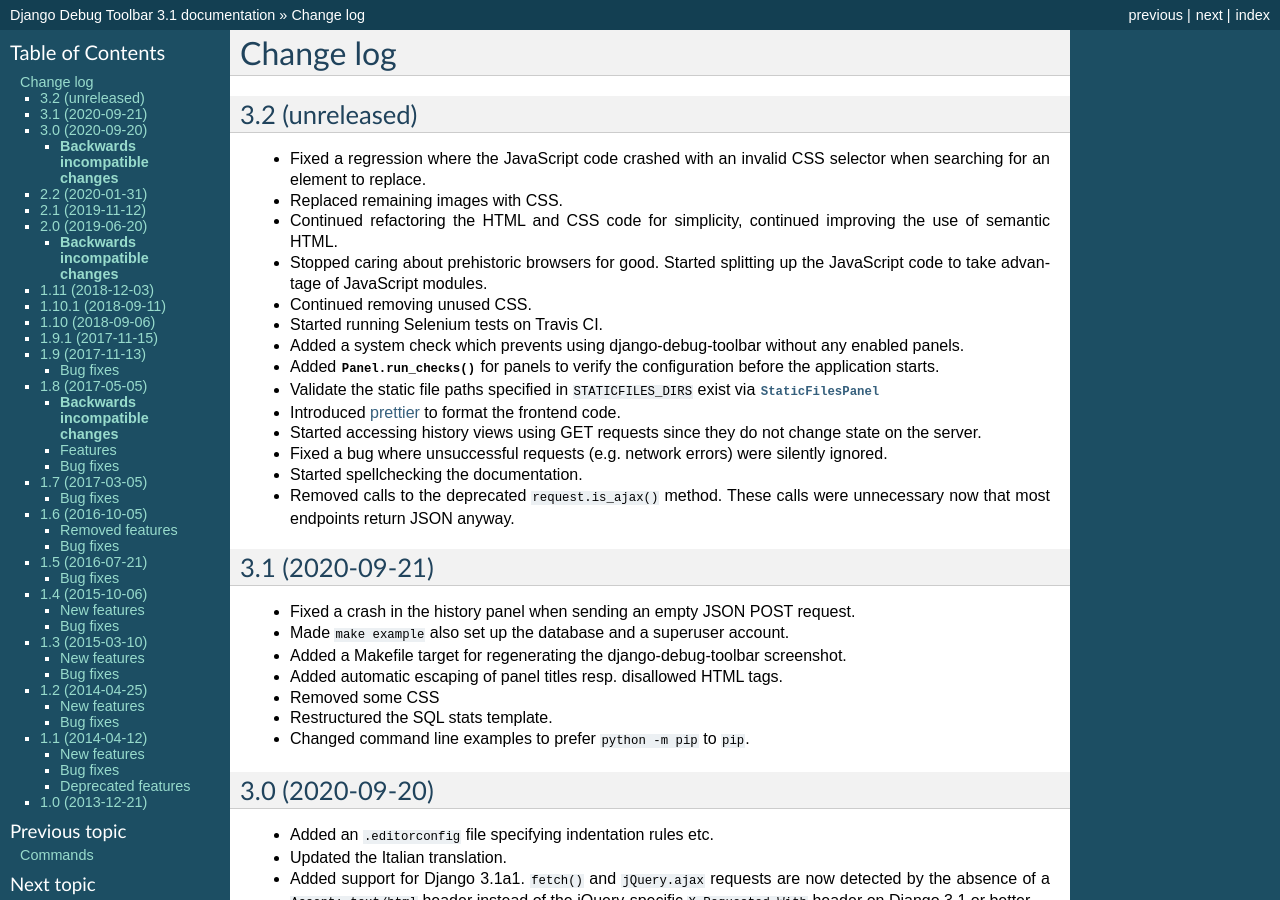
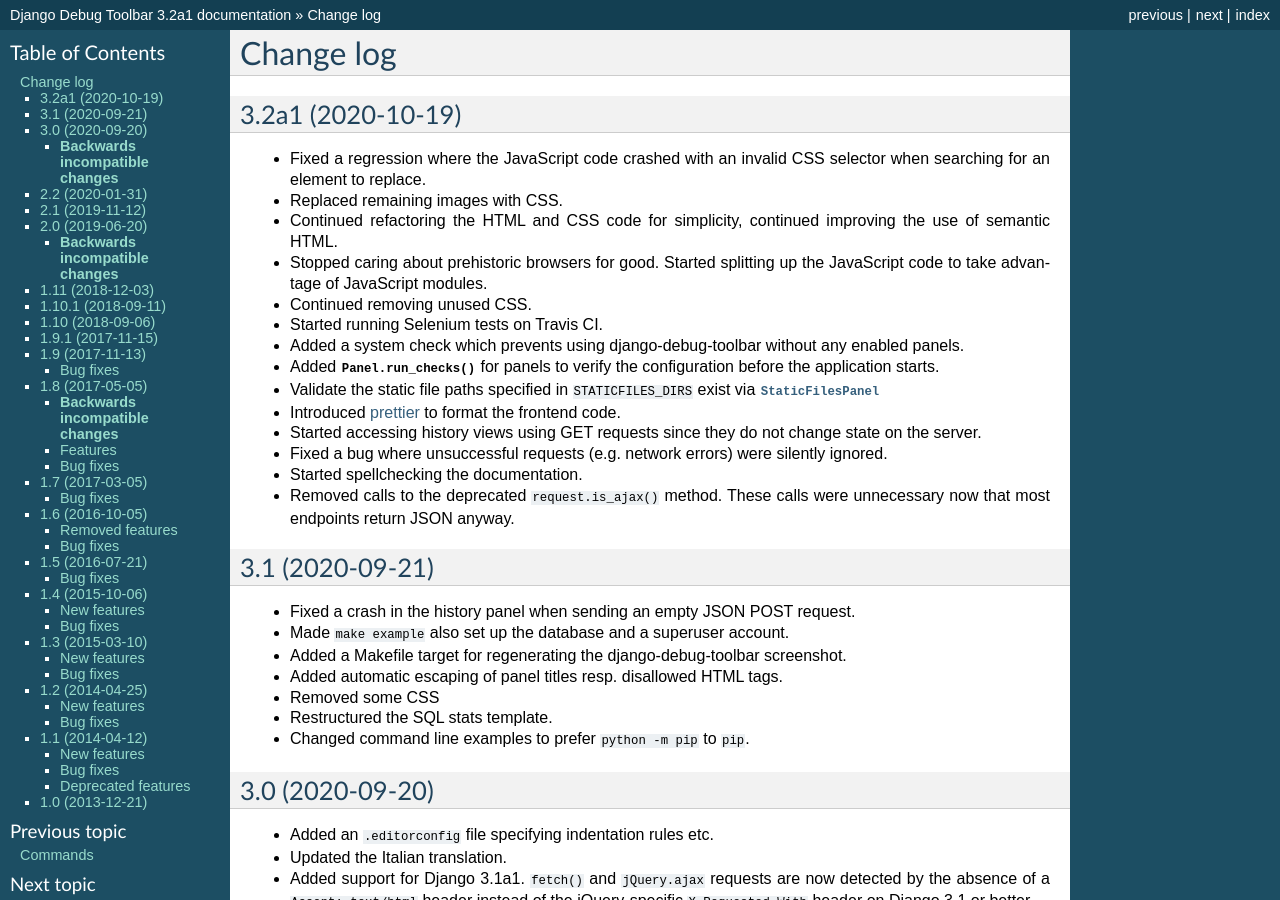
Before and after one commit to jazzband/django-debug-toolbar, a Sphinx documentation site: the page built from docs/changes.rst, in a window 1280 px wide and 900 px high. Built offline with Sphinx 7.4.7, drawn with Linux system fonts in a browser that asks for light colours; some of the changed text lies outside the part shown.

Commit message:
django-debug-toolbar 3.2a1

```diff
--- a/docs/changes.rst
+++ b/docs/changes.rst
@@ -1,8 +1,8 @@
 Change log
 ==========
 
-3.2 (unreleased)
-----------------
+3.2a1 (2020-10-19)
+------------------
 
 * Fixed a regression where the JavaScript code crashed with an invalid
   CSS selector when searching for an element to replace.
--- a/docs/conf.py
+++ b/docs/conf.py
@@ -25,7 +25,7 @@
 copyright = copyright.format(datetime.date.today().year)
 
 # The full version, including alpha/beta/rc tags
-release = "3.1"
+release = "3.2a1"
 
 
 # -- General configuration ---------------------------------------------------
--- a/setup.cfg
+++ b/setup.cfg
@@ -1,6 +1,6 @@
 [metadata]
 name = django-debug-toolbar
-version = 3.1.1
+version = 3.2a1
 description = A configurable set of panels that display various debug information about the current request/response.
 long_description = file: README.rst
 author = Rob Hudson
```
